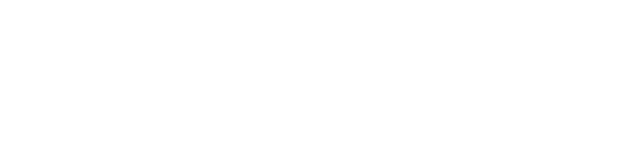
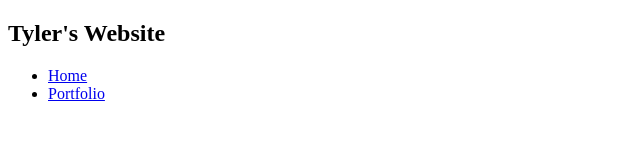
Before and after one commit to tymey/tymey.github.io, a plain HTML site: page portfolio.html in a window 1280 px wide. Shown: the whole page, without its empty margins (0-640 px from the left). Drawn offline with Linux system fonts and the light colour scheme.

Commit message:
feat(portfolio): Complete TODO 4

```diff
--- a/portfolio.html
+++ b/portfolio.html
@@ -7,7 +7,15 @@
         <!-- All content goes here -->
         <div id="all-contents">
             <nav>
-
+                <h1>Tyler's Website</h1>
+                <ul id="nav-ul">
+                    <li class="nav-li">
+                        <a href="index.html">Home</a>
+                    </li>
+                    <li class="nav-li">
+                        <a href="portfolio.html">Portfolio</a>
+                    </li>
+                </ul>
             </nav>
             <main>
 
```
